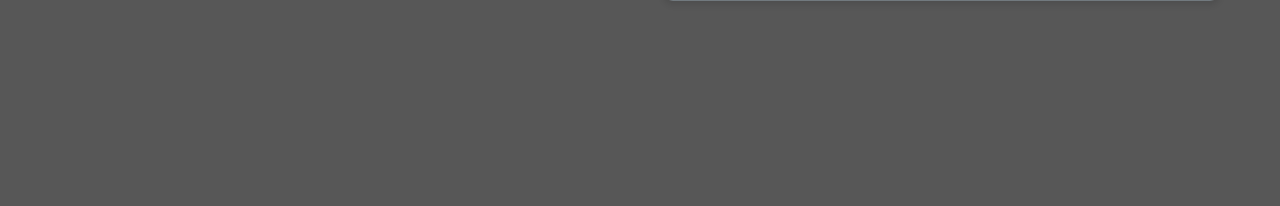
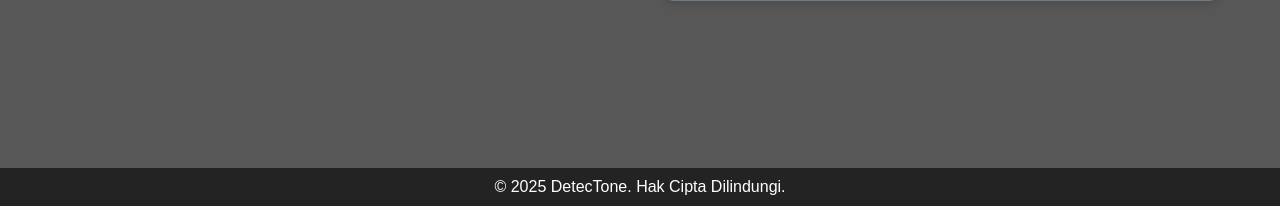
Before and after one commit to prasdionaditya/ilkom-23-citra-kelompok-6, a Python web app: template app/templates/hsv.html in a window 1280 px wide. Shown: the part 594-800 px from the top of the page. Run offline with Jinja, Linux system fonts and the light colour scheme; the template is opened without the code that fills it, so the values that code supplies are empty.

Commit message:
update hsv

```diff
--- a/app/templates/hsv.html
+++ b/app/templates/hsv.html
@@ -48,3 +48,11 @@
             <button id="save-btn" class="save-btn">Simpan Gambar</button>
         </div>
     </main>
+
+    <footer>
+        <p>&copy; 2025 DetecTone. Hak Cipta Dilindungi.</p>
+    </footer>
+
+    <script src="{{ url_for('static', filename='js/script.js') }}"></script>
+</body>
+</html>
```
